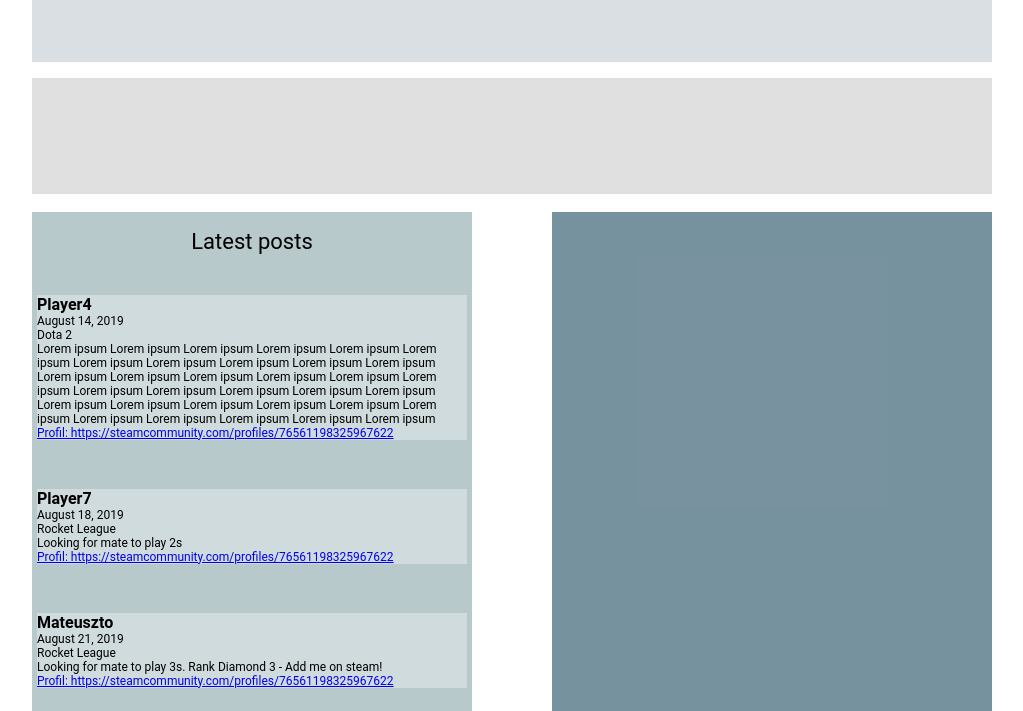
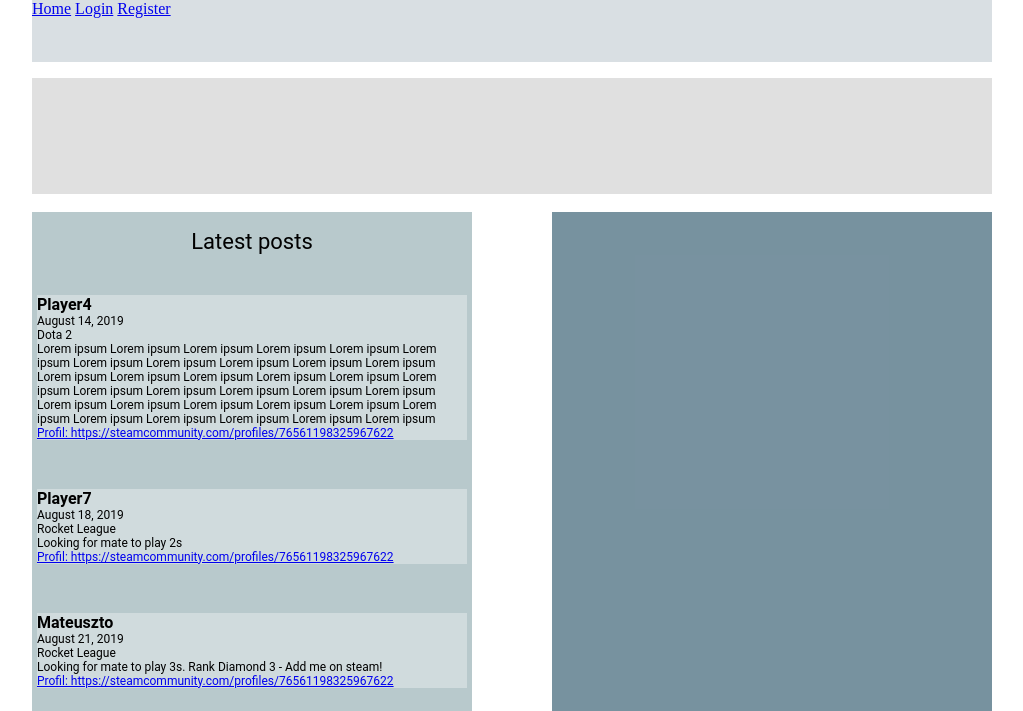
Before and after one commit to phptomek/TeamSearcher, a Django app: page / in a window 1280 px wide. Shown: the top 711 px of the page, without its empty margins (128-1151 px from the left). Run offline with Django 3.2, Linux system fonts and the light colour scheme.

Commit message:
Home, Login, Register links.

```diff
--- a/post/templates/post/base.html
+++ b/post/templates/post/base.html
@@ -11,7 +11,9 @@
 <body>
 <div class="base__wrapper">
     <header class="base__wrapper--header">
-        <!-- Add here two divs - left and right. Add flex to parent and space between. -->
+        <a href="{% url 'post-home' %}">Home</a>
+        <a href="#">Login</a>
+        <a href="#">Register</a>
     </header>
     <div class="base__wrapper--advertisement"></div>
     <div class="base__wrapper--main">
```
